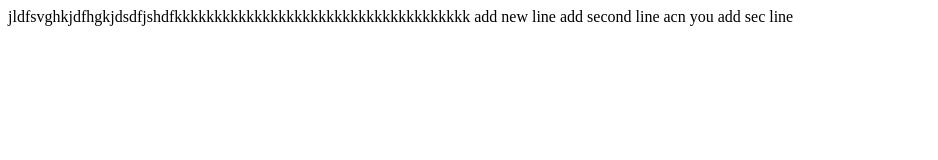
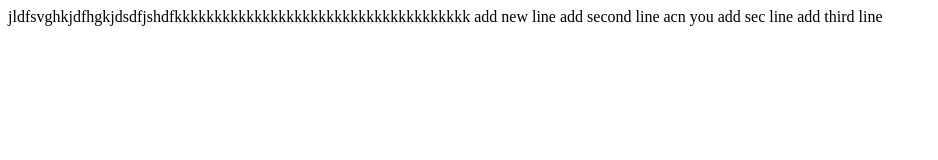
Before and after one commit to anil1234kumar/git-hub, a plain HTML site: page index.html in a window 1280 px wide. Shown: the whole page, without its empty margins (0-938 px from the left). Drawn offline with Linux system fonts and the light colour scheme.

Commit message:
add third line

```diff
--- a/index.html
+++ b/index.html
@@ -8,6 +8,6 @@
   </head>
   <body>
     jldfsvghkjdfhgkjdsdfjshdfkkkkkkkkkkkkkkkkkkkkkkkkkkkkkkkkkkkkk add new line
-    add second line acn you add sec line
+    add second line acn you add sec line add third line
   </body>
 </html>
```
